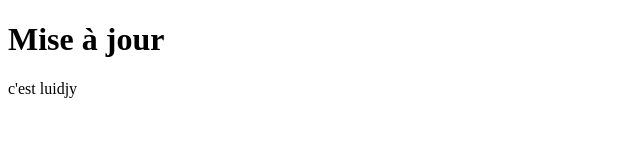
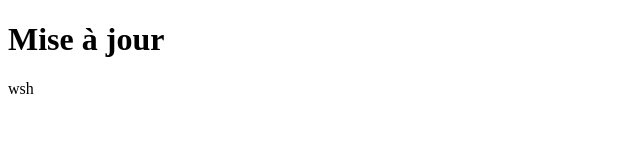
Before and after one commit to JENGADJY/ynov-html-deployment, a plain HTML site: page index.html in a window 1280 px wide. Shown: the full height of the page, 0-640 px from the left. Drawn offline with Linux system fonts and the light colour scheme.

Commit message:
mot interdit

```diff
--- a/index.html
+++ b/index.html
@@ -1 +1 @@
-<!DOCTYPE html><html><head><title>Test Ynov </title></head><body><h1>Mise à jour</h1><a>c'est luidjy</a></body></html>
+<!DOCTYPE html><html><head><title>Test Ynov </title></head><body><h1>Mise à jour</h1><a>wsh</a></body></html>
```
